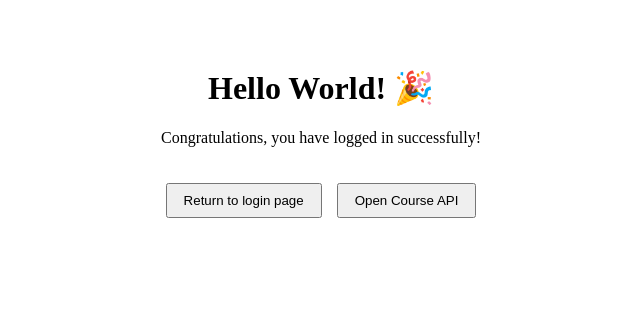
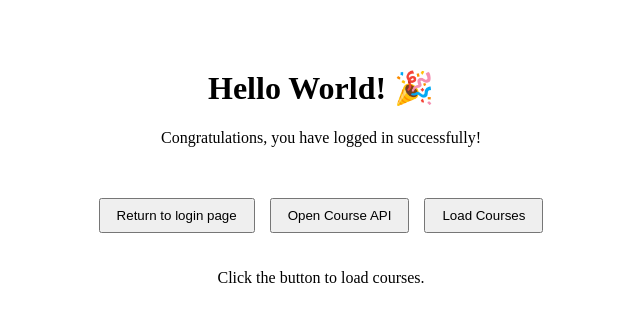
Before and after one commit to ami0610-hub/git_demo, a Vue app in the folder vue_demo/: page /helloworld in a window 1280 px wide. Shown: the top 322 px of the page, without its empty margins (319-959 px from the left). Built offline with nearby package versions, Linux system fonts and the light colour scheme.

Commit message:
Implement course API and display course table

```diff
--- a/vue_demo/src/views/HelloWorld.vue
+++ b/vue_demo/src/views/HelloWorld.vue
@@ -6,27 +6,95 @@
     <!-- Action buttons container -->
     <div class="button-container">
       <button @click="goBack" class="btn">Return to login page</button>
-      <button @click="openCourseAPI" class="btn">
+      <button @click="openCourseApi" class="btn">
       Open Course API
       </button>
+      <button @click="fetchCourses" style="padding: 8px 16px; cursor: pointer;"> Load Courses </button>
        </div>
+        <h2 v-if="hasSearched">Course List</h2>
+    <!-- Course Table -->
+    <table v-if="courses.length > 0" class="course-table">
+      <thead>
+        <tr>
+          <th>ID</th>
+          <th>Course Code</th>
+          <th>Course Title</th>
+        </tr>
+      </thead>
+      <tbody>
+        <tr
+          v-for="course in courses"
+          :key="course.id"
+        >
+          <td>{{ course.id }}</td>
+          <td>{{ course.code }}</td>
+          <td>{{ course.title }}</td>
+        </tr>
+      </tbody>
+    </table>
+    <!-- Empty State -->
+    <div v-else-if="hasSearched">
+      <p>No courses found in the database.</p>
+    </div>
+    <!-- Initial State -->
+    <div v-else>
+      <p>Click the button to load courses.</p>
+    </div>
   </div>
+
+
 </template>
 
 <script setup>
-import { useRouter } from 'vue-router';
+import { useRouter } from 'vue-router'
+import { ref } from 'vue'
 
-const router = useRouter();
+const router = useRouter()
 
-// Navigate back to login
+// Reactive state variables
+const courses = ref([])
+const loading = ref(false)
+const statusMessage = ref('')
+
+const hasSearched = ref(false)
+
 const goBack = () => {
-  localStorage.clear();
-  router.push('/');
-};
+  localStorage.clear()
+  router.push('/')
+}
 
-const openCourseAPI = () => {
+const openCourseApi = () => {
   window.open('http://localhost:8080/api/courses', '_blank');
-};
+}
+
+const fetchCourses = async () => {
+  loading.value = true
+  statusMessage.value = ''
+
+  try {
+    const response = await fetch('http://localhost:8080/api/courses')
+
+    if (response.status === 204) {
+      courses.value = []
+      statusMessage.value = 'No courses found in the database.'
+	    hasSearched.value = true
+      return
+    }
+
+    if (!response.ok) {
+      throw new Error(`HTTP error! Status: ${response.status}`)
+
+    }
+    const data = await response.json()
+    courses.value = data
+    hasSearched.value = true
+  } catch (error) {
+    console.error('Error fetching courses:', error)
+    statusMessage.value = 'Failed to load courses. Please check if the backend is running.'
+  } finally {
+    loading.value = false
+  }
+}
 
 </script>
 
@@ -47,4 +115,36 @@ const openCourseAPI = () => {
   padding: 8px 16px;
   cursor: pointer;
 }
+
+.container {
+  margin: 20px;
+}
+.course-table {
+  width: 100%;
+  border-collapse: collapse;
+  margin-top: 15px;
+}
+
+.course-table th,
+.course-table td {
+  border: 1px solid #ddd;
+  padding: 10px;
+  text-align: left;
+}
+
+.course-table th {
+  background-color: #233B63;
+  color: white;
+}
+
+.course-table td {
+  background-color: #EAF2FB;
+  color: #263445;
+}
+
+button {
+  margin-top: 15px;
+  padding: 8px 16px;
+  cursor: pointer;
+}
 </style>
```
Also changed, not shown: 1 other file (tests, documents, lock files or other folders).
